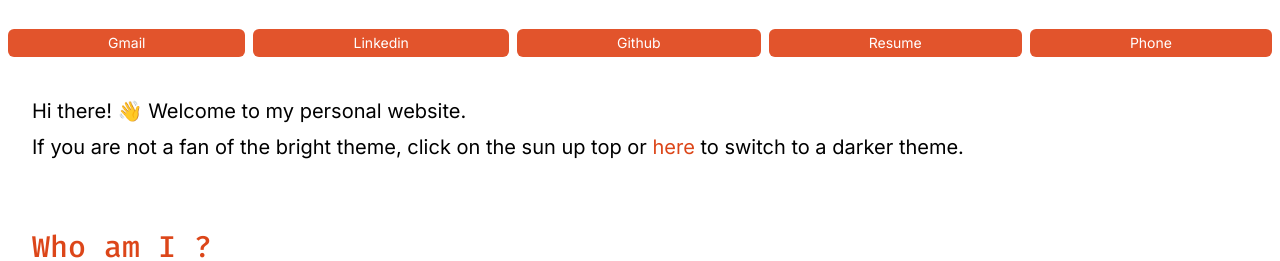
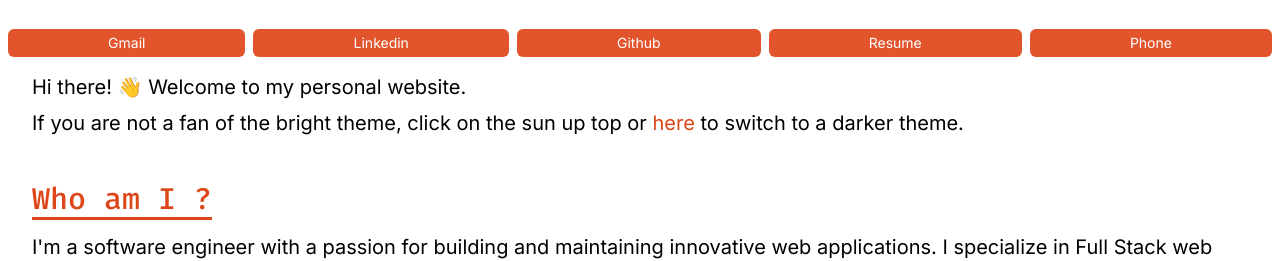
Before and after one commit to SamroodAli/portfolio-website, a Next.js app: page / in a window 1280 px wide. Shown: the part 139-400 px from the top of the page. Built offline with nearby package versions, Linux system fonts and the light colour scheme.

Commit message:
fix: padding for intro and who am i sections

```diff
--- a/pages/index.tsx
+++ b/pages/index.tsx
@@ -113,7 +113,7 @@ export default function Home() {
           </ul>
         </section>
 
-        <section className="p-3 md:p-8" id="intro">
+        <section className="px-3  md:px-8 my-4" id="intro">
           <Paragraph>Hi there! 👋 Welcome to my personal website.</Paragraph>
           <Paragraph>
             If you are not a fan of the {isDarkMode ? "dark" : "bright"} theme,
```
